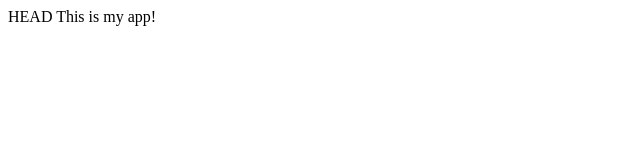
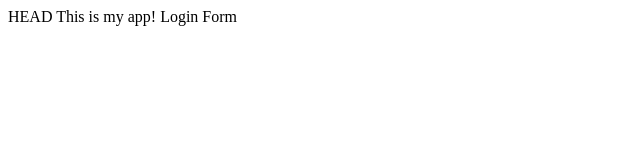
Before and after one commit to manojweb/myappsample, a plain HTML site: page index.html in a window 1280 px wide. Shown: the full height of the page, 0-640 px from the left. Drawn offline with Linux system fonts and the light colour scheme.

Commit message:
login form comment

```diff
--- a/index.html
+++ b/index.html
@@ -1,5 +1,7 @@
 <html>
 <head> </head>
 HEAD
-<body>This is my app! </body>
+<body>This is my app!
+Login Form
+</body>
 </html>
```
Also changed, not shown: loginmanoj.html (added, +1 -0 lines).
